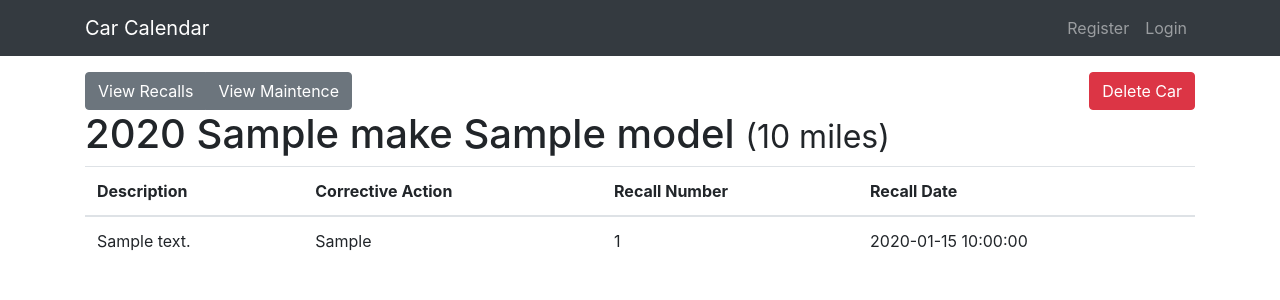
After one commit to michaelmob/it490-car-calendar, a Flask app: template web/src/templates/cars/display_recalls.html in a window 1280 px wide. The commit adds this page. Shown: the top 300 px of the page. Run offline with Flask 2, Linux system fonts and the light colour scheme; the template is opened without the code that fills it: most values are stand-ins (such as "Sample title", 1, 10 or a date in 2020); some libraries are stand-ins or nearby versions.

Commit message:
web: Add car maint/recall routes

```diff
--- a/web/src/templates/cars/display.html
+++ b/web/src/templates/cars/display.html
@@ -3,12 +3,25 @@
 {% block title %}View Car{% endblock %}
 
 {% block content %}
-<h1>Make: {{ car.make }}</h1>
-<h2>Model: {{ car.model }}</h2>
-<h3>Year: {{ car.year }}</h3>
-<h4>Mileage: {{ car.mileage }}</h4>
 
-<form action="{{ url_for('cars.delete_car', id=car.id) }}" method="POST">
-  <input type="submit" value="Delete Car" />
+<div class="btn-group">
+  <a href="{{ url_for('cars.car_recalls', id=car.id) }}" class="btn btn-secondary">
+    View Recalls
+  </a>
+  <a href="{{ url_for('cars.car_maintenance', id=car.id) }}" class="btn btn-secondary">
+    View Maintence
+  </a>
+</div>
+
+<form style="float:right" action="{{ url_for('cars.delete_car', id=car.id) }}" method="POST">
+  <button class="btn btn-danger" type="submit">Delete Car</button>
 </form>
+
+<h1>
+  {{ car.year }} {{ car.make }} {{ car.model }}
+  <small>({{ car.mileage }} miles)</small>
+</h1>
+
+{% block inner_content %}{% endblock %}
+
 {% endblock %}
--- /dev/null
+++ b/web/src/templates/cars/display_recalls.html
@@ -0,0 +1,24 @@
+{% extends 'cars/display.html' %}
+
+
+{% block inner_content %}
+<table class="table">
+  <thead>
+    <th>Description</th>
+    <th>Corrective Action</th>
+    <th>Recall Number</th>
+    <th>Recall Date</th>
+  </thead>
+
+  <tbody>
+    {% for recall in data %}
+      <tr>
+        <td>{{ recall.desc }}</td>
+        <td>{{ recall.corrective_action }}</td>
+        <td>{{ recall.recall_number }}</td>
+        <td>{{ recall.recall_date }}</td>
+      </tr>
+    {% endfor %}
+  </tbody>
+</table>
+{% endblock %}
```
Also changed, not shown: web/src/templates/cars/display_maintenance.html (added, +24 -0 lines), web/src/views/cars.py (+52 -1 lines).
